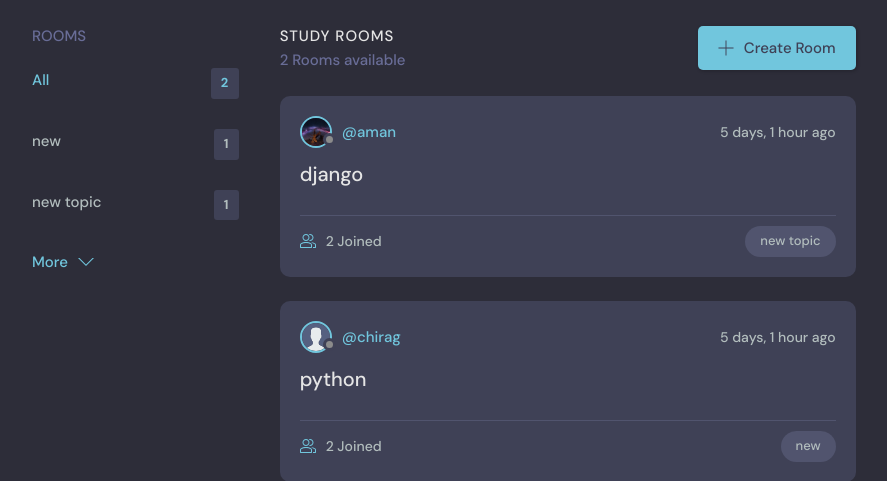
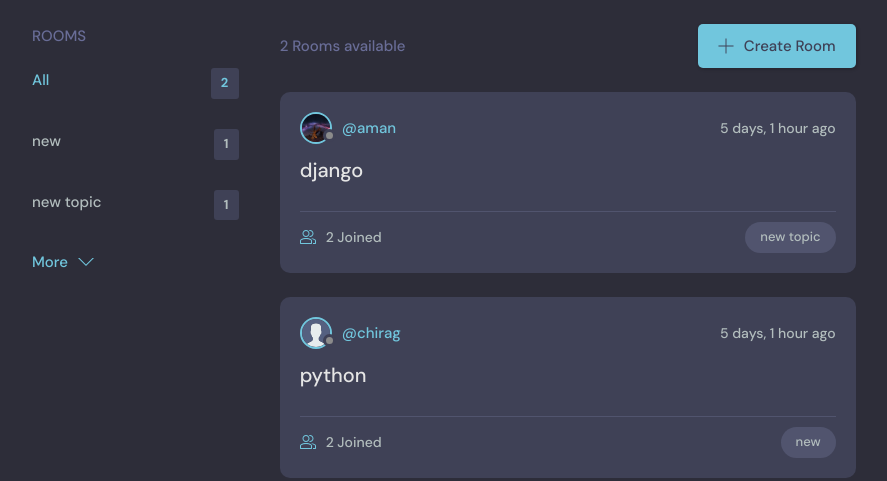
Before and after one commit to Chiragbisht/chatroom_new, a Django app: page / in a window 1280 px wide. Shown: the part 76-557 px from the top of the page, without its empty margins (32-919 px from the left). Run offline with Django 3.2, Linux system fonts and the light colour scheme; data comes from the database, SQL or seed files in the repository.

Commit message:
Update home.html

```diff
--- a/base/templates/base/home.html
+++ b/base/templates/base/home.html
@@ -32,7 +32,7 @@
 
       <div class="roomList__header">
         <div>
-          <h2>Study Rooms</h2>
+          <h2></h2>
           <p>{{room_count}} Rooms available</p>
         </div>
 
```
